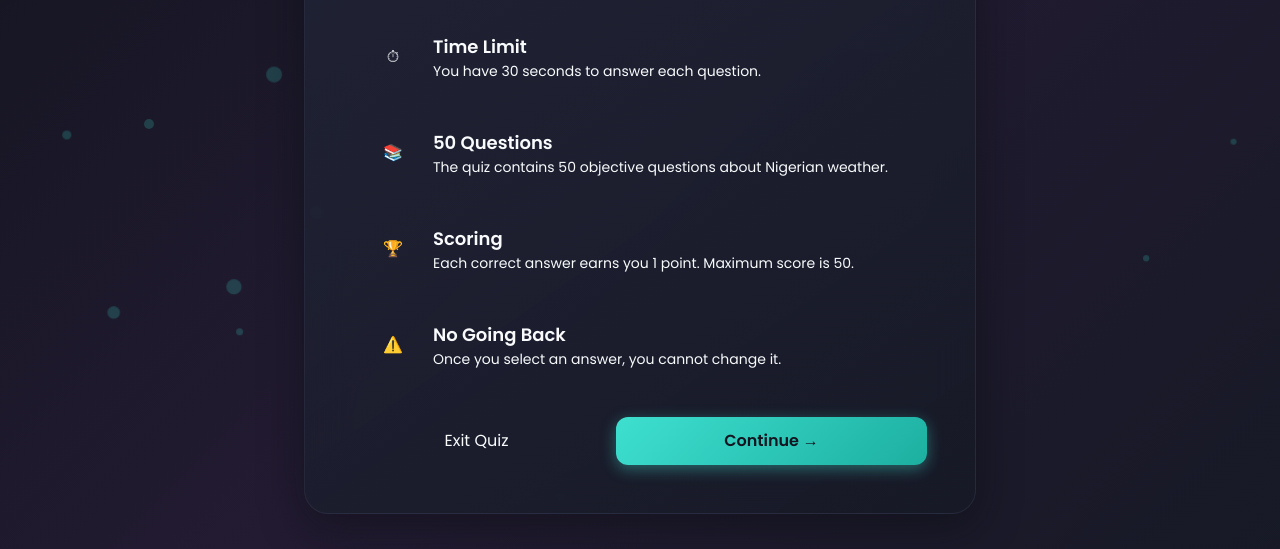
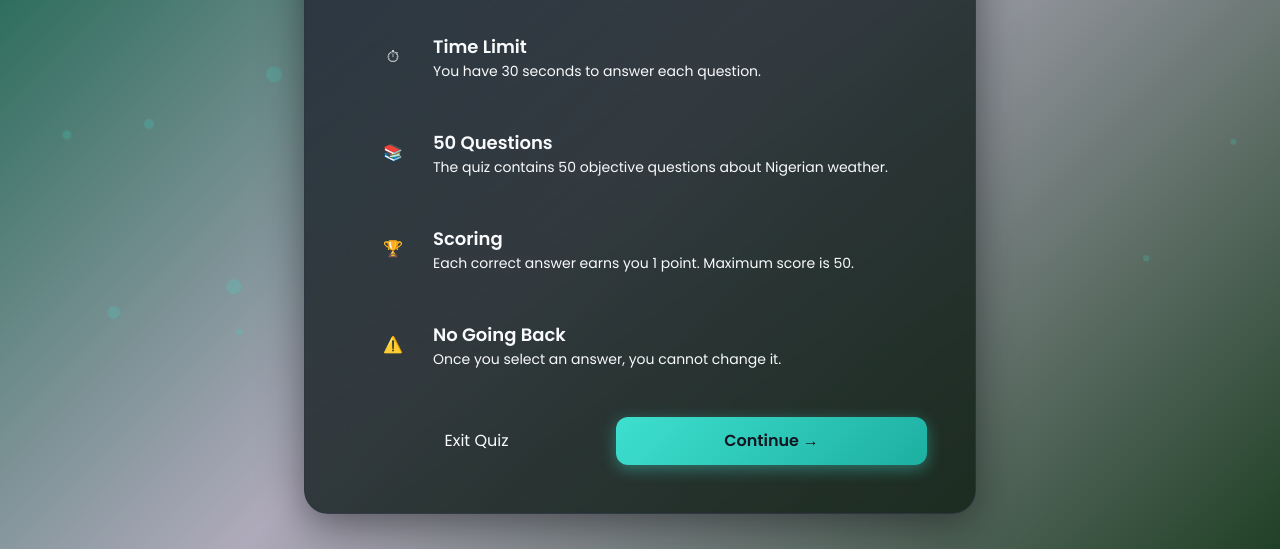
Before and after one commit to EmmanuelVictory/Js-Quiz-App, a website: page index.html in a window 1280 px wide. Shown: the part 251-800 px from the top of the page. Drawn offline with nearby package versions, Linux system fonts and the light colour scheme; files that its build step writes are made by us from their sources.

Commit message:
Colour chang

```diff
--- a/input.css
+++ b/input.css
@@ -13,8 +13,8 @@
   --success: 142 76% 45%;
   --destructive: 0 84% 60%;
   --border: 230 20% 25%;
-  --gradient-bg: linear-gradient(135deg, hsl(230 25% 10%) 0%, hsl(260 30% 15%) 50%, hsl(230 25% 12%) 100%);
-  --gradient-card: linear-gradient(145deg, hsl(230 25% 18% / 0.8) 0%, hsl(230 25% 12% / 0.9) 100%);
+  --gradient-bg: linear-gradient(135deg, hsl(161, 88%, 19%) 0%, hsl(259, 11%, 70%) 50%, hsl(131, 33%, 19%) 100%);
+  --gradient-card: linear-gradient(145deg, hsl(230 25% 18% / 0.8) 0%, hsla(136, 25%, 12%, 0.9) 100%);
   --gradient-primary: linear-gradient(135deg, hsl(174 72% 56%) 0%, hsl(174 72% 40%) 100%);
   --shadow-card: 0 10px 40px hsl(230 25% 5% / 0.5);
   --shadow-glow: 0 0 30px hsl(174 72% 56% / 0.3);
```
Also changed, not shown: src/output.css.
